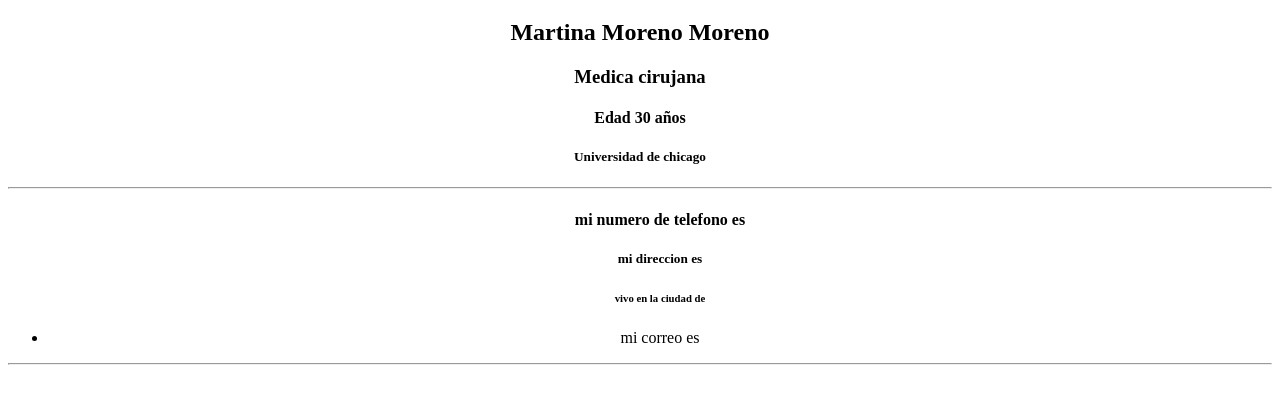
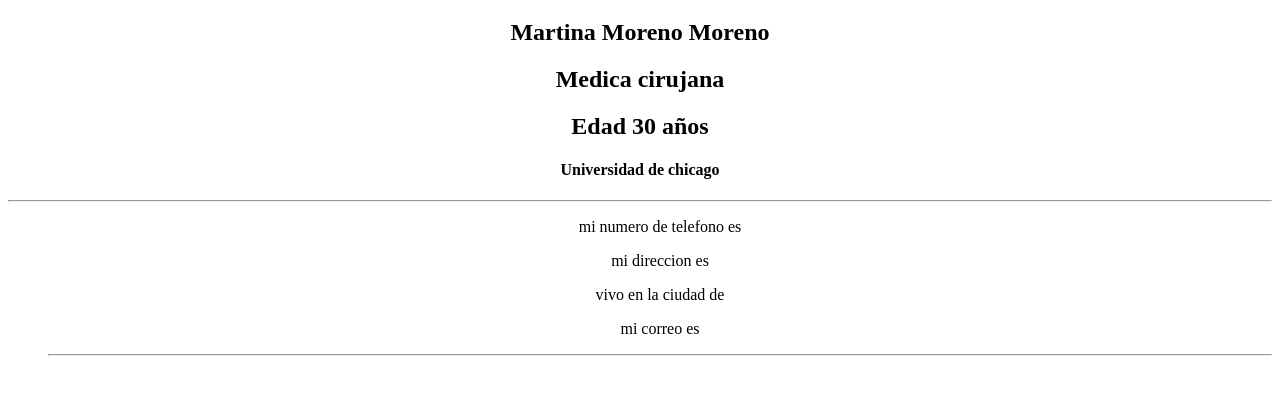
Before and after one commit to nicollemr07/hoja-de-vida, a plain HTML site: page index.html in a window 1280 px wide. Shown: the part 373-776 px from the top of the page. Drawn offline with Linux system fonts and the light colour scheme.

Commit message:
Add files via upload

```diff
--- a/index.html
+++ b/index.html
@@ -8,20 +8,21 @@
 <body style="text-align: center;">
 
     <img src="https://encrypted-tbn0.gstatic.com/images?q=tbn:ANd9GcROD285HtkxcKYlcVrxZ32_l6f6l7CcHbvMMg&s" alt="">
-    <h1>Hoja de vida</h1>
+    <h1 style="padding: 0;">Hoja de vida</h1>
     <h2>Martina Moreno Moreno </h2>
-    <H3>Medica cirujana</H3>
-    <h4>Edad 30 años</h4>
-    <H5>Universidad de chicago</H5>
+    <h2>Medica cirujana</h2>
+    <h2>Edad 30 años</h2>
+    <h4>Universidad de chicago</h4>
 
 
     <hr>
 
     <ul>
-        <h4>mi numero de telefono es</h4>
-        <h5>mi direccion es</h5>
-        <h6> vivo en la ciudad de </h6>
-        <li> mi correo es</li>
+        <p>mi numero de telefono es</p>
+        <p>mi direccion es</p>
+        <p>vivo en la ciudad de</p>
+        <p>mi correo es</p
+
 
     </ul>
     <hr>
```
